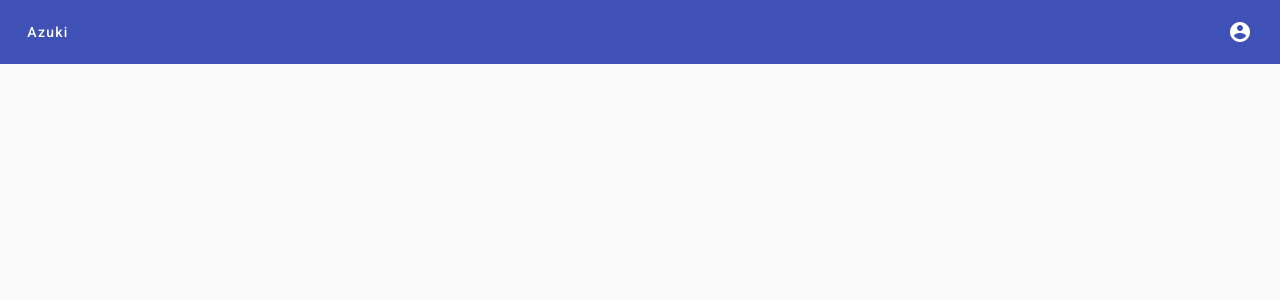
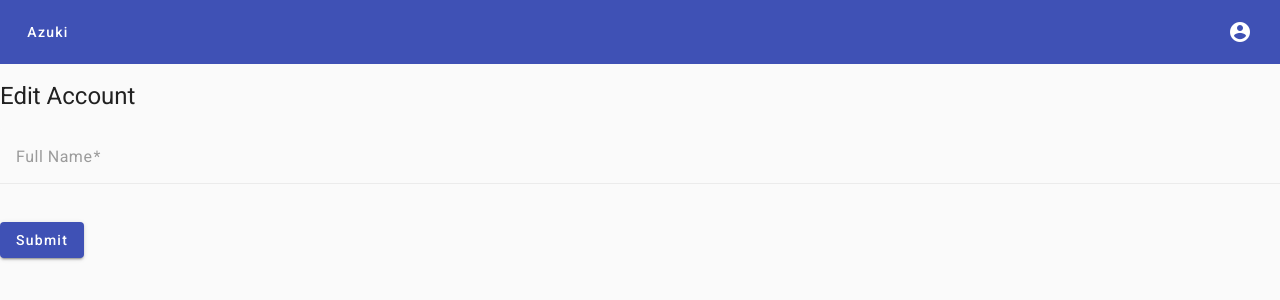
Before and after one commit to Kombuchelada/azuki, an Angular app: page /account/edit in a window 1280 px wide. Before the commit this address led to /. Shown: the top 300 px of the page. Built offline with nearby package versions, Linux system fonts and the light colour scheme.

Commit message:
full name update working

```diff
--- /dev/null
+++ b/src/app/account-edit/account-edit.component.html
@@ -0,0 +1,26 @@
+<h1>Edit Account</h1>
+<form [formGroup]="profileForm" (ngSubmit)="submitting$.next(true)">
+  <mat-form-field class="w-full">
+    <mat-label for="fullName">Full Name</mat-label>
+    <input
+      matInput
+      placeholder="Full Name"
+      class="w-full"
+      type="text"
+      [formControl]="fullName"
+      id="fullName"
+      required
+    />
+    @if (fullName.errors?.['required']) {
+    <mat-error>Full Name is required. </mat-error>
+    } @if (fullName.errors?.['maxlength']) {
+    <mat-error
+      >Names cannot be more than 255 characters. You are currently at
+      {{ fullName.value?.length }}</mat-error
+    >
+    }
+  </mat-form-field>
+  <button mat-raised-button color="primary" type="submit" class="mt-4">
+    Submit
+  </button>
+</form>
--- /dev/null
+++ b/src/app/account-edit/account-edit.component.ts
@@ -0,0 +1,143 @@
+import { ChangeDetectionStrategy, Component, signal } from '@angular/core';
+import { CommonModule } from '@angular/common';
+import {
+  switchMap,
+  of,
+  map,
+  take,
+  Subject,
+  filter,
+  tap,
+  Observable,
+} from 'rxjs';
+import { Profile } from '../models/profile.model';
+import { SupabaseService } from '../services/supabase.service';
+import { PostgrestSingleResponse, Session } from '@supabase/supabase-js';
+import {
+  FormControl,
+  FormGroup,
+  ReactiveFormsModule,
+  Validators,
+} from '@angular/forms';
+import { MatButtonModule } from '@angular/material/button';
+import { MatFormFieldModule } from '@angular/material/form-field';
+import { MatIconModule } from '@angular/material/icon';
+import { MatInputModule } from '@angular/material/input';
+import { MatSnackBar } from '@angular/material/snack-bar';
+import { SNACKBAR_ACTIONS } from '../constants/snackbar-actions.constant';
+import { SNACKBAR_DURATIONS } from '../constants/snackbar-durations.constant';
+import { SNACKBAR_MESSAGES } from '../constants/snackbar-messsages.constant';
+import { takeUntilDestroyed } from '@angular/core/rxjs-interop';
+
+@Component({
+  selector: 'app-account-edit',
+  standalone: true,
+  imports: [
+    CommonModule,
+    ReactiveFormsModule,
+    MatFormFieldModule,
+    MatInputModule,
+    MatIconModule,
+    MatButtonModule,
+  ],
+  templateUrl: './account-edit.component.html',
+  styleUrl: './account-edit.component.css',
+  changeDetection: ChangeDetectionStrategy.OnPush,
+})
+export class AccountEditComponent {
+  profile = signal<Profile | null>(null);
+  session = signal<Session | null>(null);
+
+  profileForm = new FormGroup({
+    fullName: new FormControl('', [
+      Validators.required,
+      Validators.maxLength(255),
+    ]),
+  });
+
+  get fullName(): FormControl<string | null> {
+    return this.profileForm.controls.fullName;
+  }
+
+  submitting$ = new Subject<boolean>();
+  submitForm$ = this.submitting$.pipe(
+    filter((loading) => loading),
+    filter(() => {
+      if (this.profileForm.invalid) {
+        this.snackBar.open(
+          SNACKBAR_MESSAGES.FORM_INVALID,
+          SNACKBAR_ACTIONS.DISMISS,
+          {
+            duration: SNACKBAR_DURATIONS.DEFAULT,
+          }
+        );
+        return false;
+      }
+      return true;
+    }),
+    switchMap(() => this.submitForm()),
+    tap(() => this.submitting$.next(false)),
+    map((response) => {
+      if (!response) {
+        this.snackBar.open(
+          SNACKBAR_MESSAGES.SUBMISSION_FAILED,
+          SNACKBAR_ACTIONS.DISMISS,
+          {
+            duration: SNACKBAR_DURATIONS.DEFAULT,
+          }
+        );
+        return;
+      }
+      if (response.error) {
+        this.snackBar.open(response.error.message, SNACKBAR_ACTIONS.DISMISS, {
+          duration: SNACKBAR_DURATIONS.DEFAULT,
+        });
+        return;
+      }
+      this.snackBar.open(
+        SNACKBAR_MESSAGES.PROFILE_UPDATED,
+        SNACKBAR_ACTIONS.DISMISS,
+        {
+          duration: SNACKBAR_DURATIONS.DEFAULT,
+        }
+      );
+    })
+  );
+
+  constructor(
+    private supabase: SupabaseService,
+    private snackBar: MatSnackBar
+  ) {
+    this.profileForm.disable();
+    this.supabase.session
+      .pipe(
+        take(1),
+        switchMap((session) => {
+          if (session) {
+            this.session.set(session);
+            return this.supabase.profile(session.user.id);
+          }
+          return of(null);
+        }),
+        map((profile) => {
+          if (profile?.data) {
+            this.profile.set(profile.data);
+            this.fullName.setValue(profile.data.full_name);
+            this.profileForm.enable();
+          }
+        })
+      )
+      .subscribe();
+
+    this.submitForm$.pipe(takeUntilDestroyed()).subscribe();
+  }
+
+  private submitForm(): Observable<PostgrestSingleResponse<null> | null> {
+    const newProfile = this.profile();
+    if (!newProfile) {
+      return of(null);
+    }
+    newProfile.full_name = this.fullName.value as string;
+    return this.supabase.updateProfile(newProfile);
+  }
+}
--- a/src/app/account/account.component.html
+++ b/src/app/account/account.component.html
@@ -7,4 +7,5 @@
 <div>Username: {{ profile()?.username }}</div>
 <div>Full Name: {{ profile()?.full_name }}</div>
 <div>Avatar URL: {{ profile()?.avatar_url }}</div>
+<a routerLink="/account/edit">Edit Account</a>
 }
--- a/src/app/account/account.component.ts
+++ b/src/app/account/account.component.ts
@@ -4,11 +4,12 @@ import { SupabaseService } from '../services/supabase.service';
 import { Profile } from '../models/profile.model';
 import { map, of, switchMap } from 'rxjs';
 import { MatProgressSpinnerModule } from '@angular/material/progress-spinner';
+import { RouterLink } from '@angular/router';
 
 @Component({
   selector: 'app-account',
   standalone: true,
-  imports: [CommonModule, MatProgressSpinnerModule],
+  imports: [CommonModule, MatProgressSpinnerModule, RouterLink],
   templateUrl: './account.component.html',
   styleUrls: ['./account.component.css'],
   changeDetection: ChangeDetectionStrategy.OnPush,
--- a/src/app/app.routes.ts
+++ b/src/app/app.routes.ts
@@ -24,6 +24,13 @@ export const routes: Routes = [
       import('./account/account.component').then((mod) => mod.AccountComponent),
   },
   {
+    path: 'account/edit',
+    loadComponent: () =>
+      import('./account-edit/account-edit.component').then(
+        (mod) => mod.AccountEditComponent
+      ),
+  },
+  {
     path: '',
     redirectTo: 'home',
     pathMatch: 'prefix',
--- a/src/app/constants/snackbar-messsages.constant.ts
+++ b/src/app/constants/snackbar-messsages.constant.ts
@@ -5,4 +5,6 @@ export const enum SNACKBAR_MESSAGES {
   WELCOME = 'Welcome back!',
   AUTH_ERROR = 'There was an authentication error. Please try again.',
   LOGGED_OUT = 'You were successfully logged out.',
+  SUBMISSION_FAILED = 'Form submission failed. Please try again.',
+  PROFILE_UPDATED = 'Your account info was successfully updated',
 }
--- a/src/app/services/supabase.service.ts
+++ b/src/app/services/supabase.service.ts
@@ -8,7 +8,6 @@ import {
   PostgrestSingleResponse,
   Session,
   SupabaseClient,
-  User,
 } from '@supabase/supabase-js';
 import { from, Observable } from 'rxjs';
 import { environment } from 'src/environments/environment';
@@ -60,13 +59,13 @@ export class SupabaseService {
     return from(this.supabase.auth.signOut());
   }
 
-  updateProfile(profile: Profile) {
+  updateProfile(profile: Profile): Observable<PostgrestSingleResponse<null>> {
     const update = {
       ...profile,
       updated_at: new Date(),
     };
 
-    return this.supabase.from('profiles').upsert(update);
+    return from(this.supabase.from('profiles').upsert(update));
   }
 
   downLoadImage(path: string) {
--- a/src/app/toolbar/toolbar.component.html
+++ b/src/app/toolbar/toolbar.component.html
@@ -1,3 +1,4 @@
+<div class="pb-4">
   <mat-toolbar id="navbar" color="primary">
     <div class="flex w-full justify-between items-center">
       <a mat-button routerLink="/home">Azuki</a>
@@ -13,6 +14,7 @@
       </div>
     </div>
   </mat-toolbar>
+</div>
 <mat-menu #menu>
   @if(loggedIn()){
   <button mat-menu-item routerLink="/account">
```
Also changed, not shown: src/app/account-edit/account-edit.component.css (added). Lines whose indentation alone changed are shown as unchanged.
